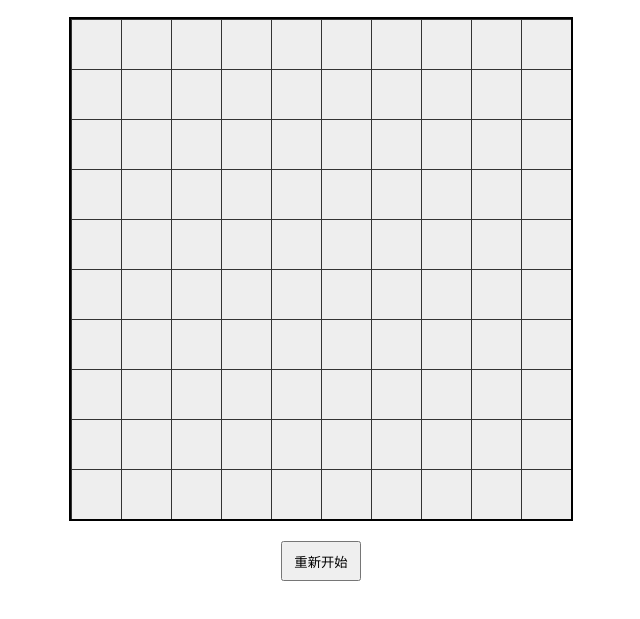
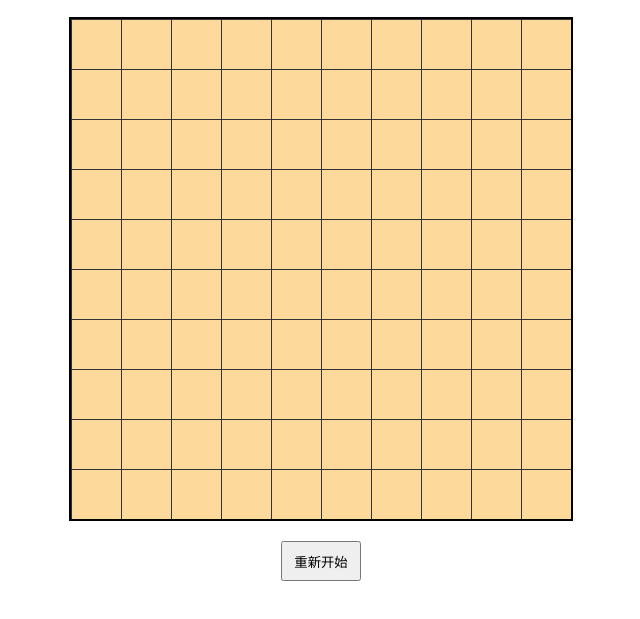
Before and after one commit to Lelouchl/gobang, a plain HTML site: page index.html in a window 1280 px wide. Shown: the part 69-688 px from the top of the page, without its empty margins (319-959 px from the left). Drawn offline with Linux system fonts and the light colour scheme.

Commit message:
Update style.css

```diff
--- a/css/style.css
+++ b/css/style.css
@@ -17,7 +17,7 @@ h1 {
     height:500px;
     margin:20px auto;
     border:2px solid #000;
-    background:#eee;
+    background:#fdda9c;
     position:relative;
     overflow:hidden;
 }
```
